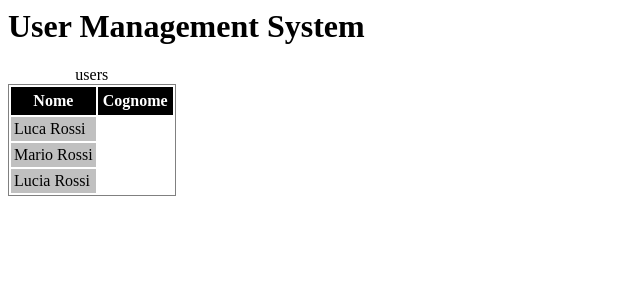
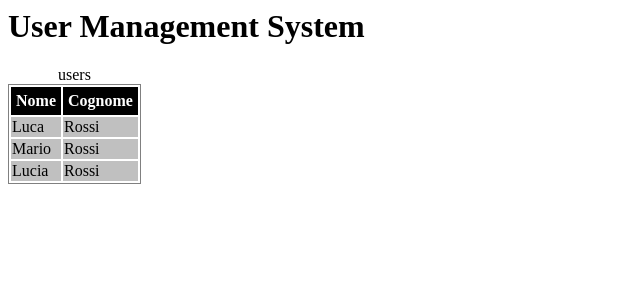
Before and after one commit to NickoManu/UMS, an Angular app: page / in a window 1280 px wide. Shown: the top 300 px of the page, without its empty margins (0-640 px from the left). Built offline with nearby package versions, Linux system fonts and the light colour scheme.

Commit message:
2 files modified

```diff
--- a/src/app/user/user.component.ts
+++ b/src/app/user/user.component.ts
@@ -1,7 +1,7 @@
 import { Component, Input, OnInit } from "@angular/core";
 
 @Component({
-  selector: "app-user",
+  selector: "tr[app-user]",
   templateUrl: "./user.component.html",
   styleUrls: ["./user.component.css"]
 })
--- a/src/app/users/users.component.html
+++ b/src/app/users/users.component.html
@@ -6,8 +6,8 @@
 		<th>Cognome</th>
 	</tr>
 
-  <tr *ngFor="let user of users">
-    <app-user [user-data] = "user"></app-user>
+  <tr app-user *ngFor="let user of users" [user-data] = "user">
+
   </tr>
 
 </table>
```
